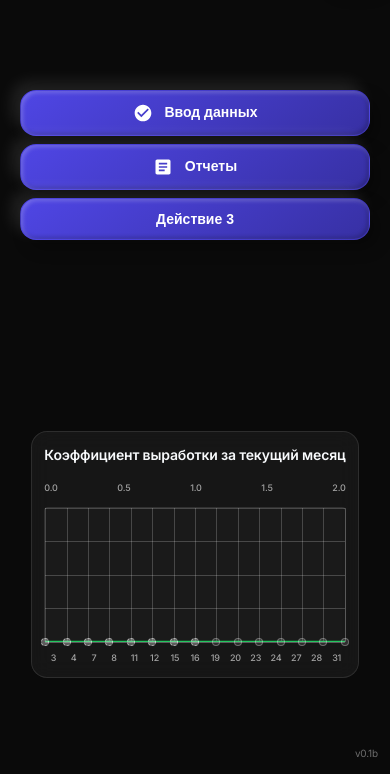
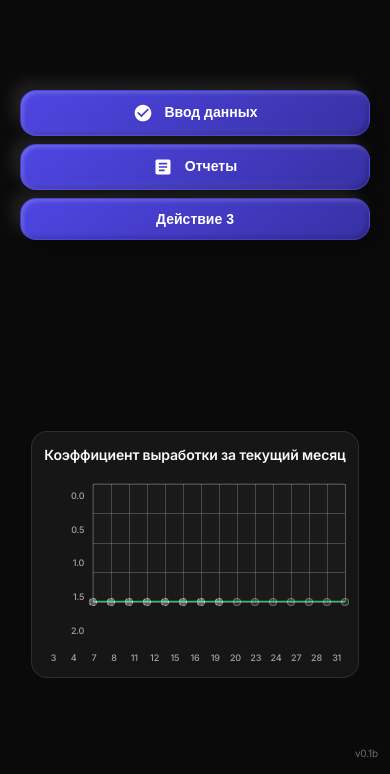
Before and after one commit to Reader79/pwa-app-debug, a website: page index.html in a window 390 px wide. Shown: the part 71-845 px from the top of the page. Drawn offline with Linux system fonts and the light colour scheme.

Commit message:
ИСПРАВЛЕНА АДАПТИВНОСТЬ: ось Y остается вертикальной на мобильных устройствах

```diff
--- a/styles.css
+++ b/styles.css
@@ -271,20 +271,20 @@ body{
 
   .chart-wrapper {
     height: 180px;
-    flex-direction: column;
-    gap: 4px;
+    flex-direction: row;
+    gap: 8px;
   }
 
   .chart-y-axis {
-    height: 20px;
-    flex-direction: row;
+    height: 160px;
+    flex-direction: column;
     justify-content: space-between;
-    min-width: auto;
-    padding: 0;
+    min-width: 40px;
+    padding: 8px 0;
   }
 
   .chart-area {
-    height: 140px;
+    height: 160px;
     flex: 1;
   }
 
@@ -294,7 +294,7 @@ body{
 
   .chart-y-label {
     font-size: 9px;
-    text-align: center;
+    text-align: right;
   }
 
   .chart-label {
```
